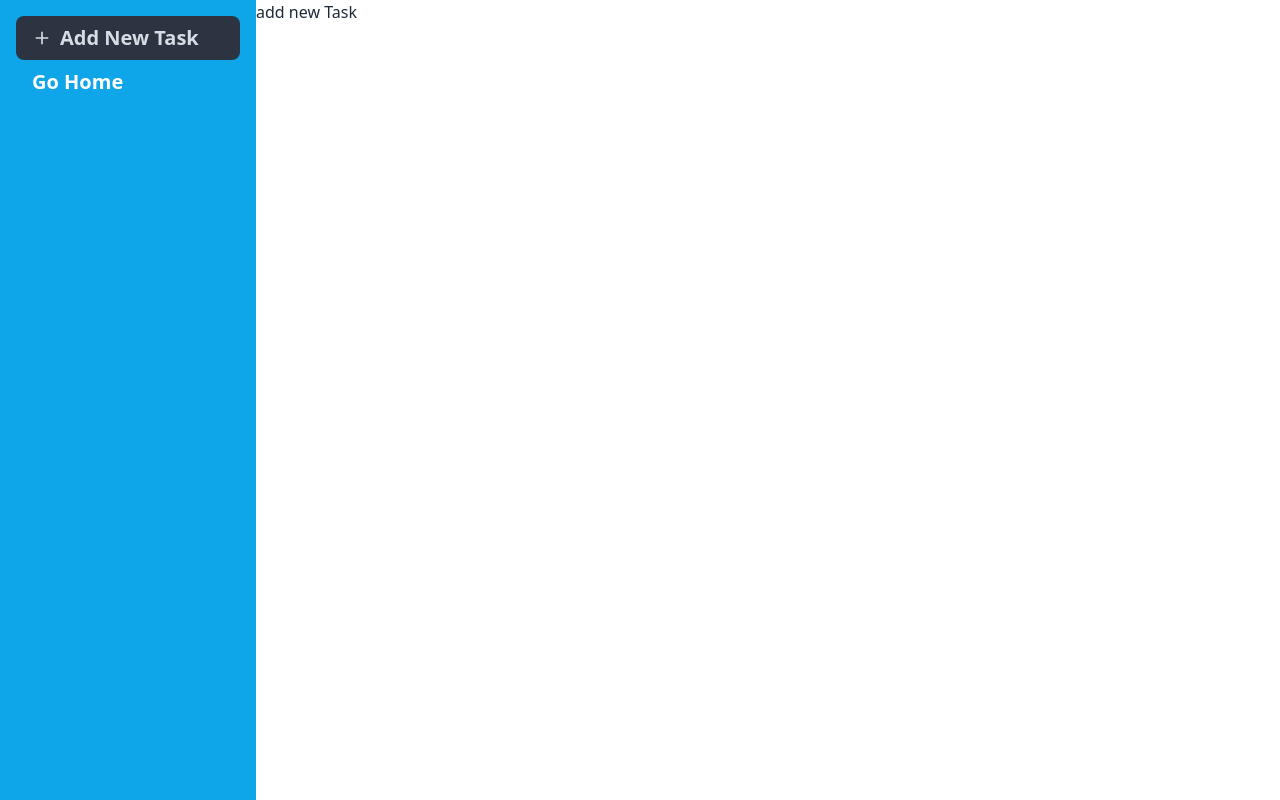
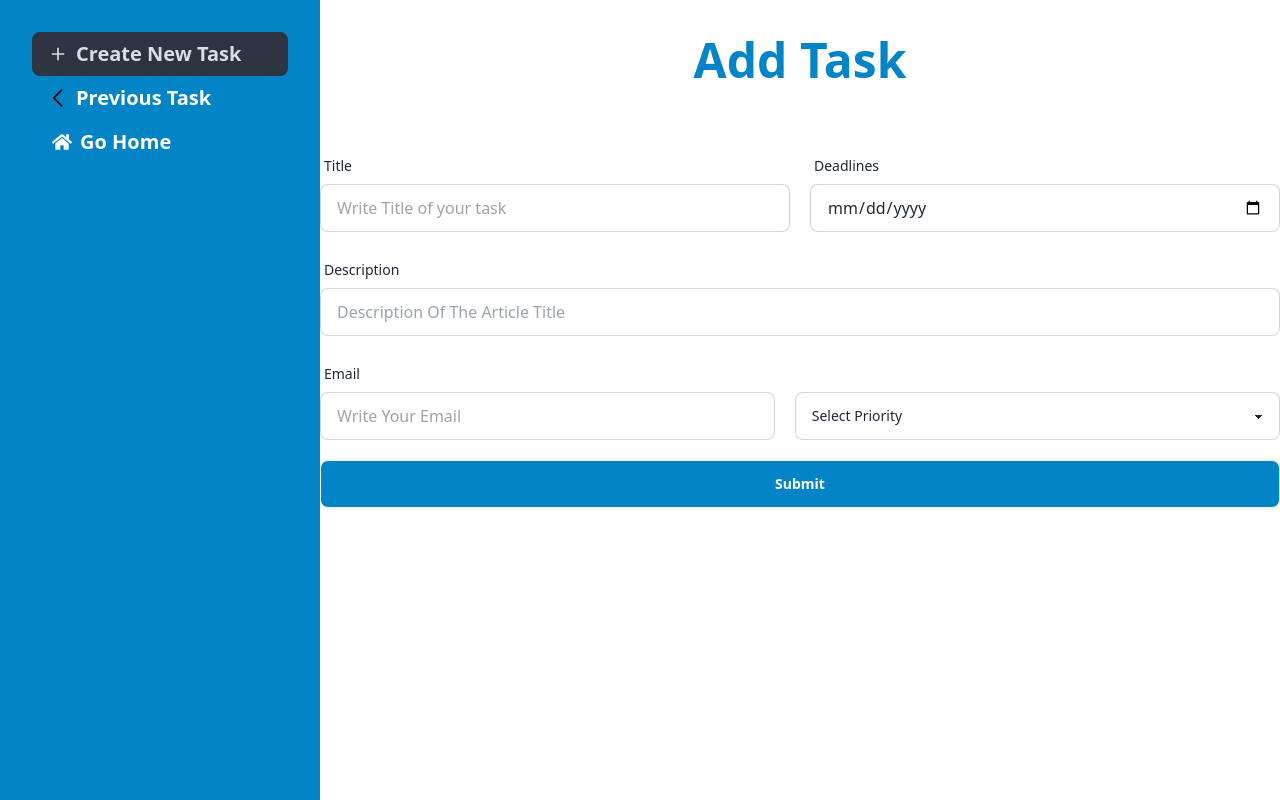
Before and after one commit to mdmasharafilhossain/Task-Management, a React (Vite) app: page /dashboard/newTask in a window 1280 px wide. Built offline with nearby package versions, Linux system fonts and the light colour scheme.

Commit message:
sweet alert added

```diff
--- a/package.json
+++ b/package.json
@@ -10,14 +10,17 @@
     "preview": "vite preview"
   },
   "dependencies": {
+    "@tanstack/react-query": "^5.14.2",
     "axios": "^1.6.2",
     "localforage": "^1.10.0",
     "match-sorter": "^6.3.1",
     "react": "^18.2.0",
     "react-dom": "^18.2.0",
+    "react-hook-form": "^7.49.2",
     "react-icons": "^4.12.0",
     "react-router-dom": "^6.21.0",
-    "sort-by": "^1.2.0"
+    "sort-by": "^1.2.0",
+    "sweetalert2": "^11.10.1"
   },
   "devDependencies": {
     "@types/react": "^18.2.43",
--- a/src/Components/Dashboard/AddNewTask/AddNewTask.jsx
+++ b/src/Components/Dashboard/AddNewTask/AddNewTask.jsx
@@ -1,9 +1,121 @@
+import { useForm } from "react-hook-form"
+import UseAxios from "../../UseAxios/UseAxios";
+import Swal from "sweetalert2";
+
+const AddNewTask = () => {
+    const { register, handleSubmit } = useForm();
+
+    const Axios = UseAxios();
+    const onSubmit = (data) => {
+
+    console.log(data);
+
+    const TaskInfo = {
+        title:data.title,
+        deadline:data.deadline,
+        description:data.description,
+        email:data.email,
+        priority:data.priority
+
+    }
+
+    console.log(TaskInfo);
+
+    Axios.post('/tasks',TaskInfo)
+    .then(res=>{
+        console.log(res.data);
+        if(res.data.insertedId){
+            Swal.fire({
+                title: "Done",
+                text: "Create New Task Successfully",
+                icon: "success"
+              });
+        }
+        if(res.data.insertedId === null){
+            Swal.fire({
+                title: "Already Exists",
+                text: "Task Already Exists",
+                icon: "error"
+              });
+        }
+    })
 
 
-const AddNewTask = () => {
+    }
     return (
-        <div>
-            <h2>add new Task</h2>
+        <div className="mt-5">
+            <div className="mx-auto text-center  ">
+                <h1 className="text-5xl text-sky-600  text-center font-bold  mb-12 py-4">Add Task</h1>
+
+                <div>
+                <form className="container mx-auto space-y-5" onSubmit={handleSubmit(onSubmit)}>
+
+                    <div className="flex gap-5">
+                    <label className="form-control w-full ">
+                        <div className="label">
+                            <span className="label-text">Title</span>
+
+                        </div>
+                        <input
+                        {...register("title")}
+                         type="text"
+                         placeholder="Write Title of your task"  required
+                         className="input input-bordered w-full" />
+
+                    </label>
+                    <label className="form-control w-full ">
+                        <div className="label">
+                            <span className="label-text">Deadlines</span>
+
+                        </div>
+                        <input
+                        {...register("deadline")}
+                         type="date"
+                         placeholder="Name Of The Article Title"  required
+                         className="input input-bordered w-full" />
+
+                    </label>
+                    </div>
+                    <label className="form-control w-full">
+                        <div className="label">
+                            <span className="label-text">Description</span>
+
+                        </div>
+                        <input
+                        {...register("description")}
+                         type="text"
+                         placeholder="Description Of The Article Title"  required
+                         className="input input-bordered w-full " />
+
+                    </label>
+                    <div className="flex gap-5">
+                    <label className="form-control w-full ">
+                        <div className="label">
+                            <span className="label-text">Email</span>
+
+                        </div>
+                        <input
+                        {...register("email")}
+                         type="email"
+                         placeholder="Write Your Email"  required
+                         className="input input-bordered w-full" />
+
+                    </label>
+                    <select {...register("priority")}
+                        className="select select-bordered w-full mt-9">
+                        <option disabled selected>Select Priority</option>
+                        <option value="High">High</option>
+                        <option value="Moderate">Moderate</option>
+                        <option value="Low">Low</option>
+
+
+                    </select>
+                    </div>
+
+                    <input className="btn w-full bg-sky-600 text-white" type="submit" />
+                </form>
+            </div>
+            </div>
         </div>
     );
 };
--- a/src/Components/Dashboard/Dashboard.jsx
+++ b/src/Components/Dashboard/Dashboard.jsx
@@ -1,20 +1,42 @@
 import { NavLink,Outlet } from "react-router-dom";
 import { IoMdAdd } from "react-icons/io";
-
+import { FaHome } from "react-icons/fa";
+import { GrPrevious } from "react-icons/gr";
+import { FiAlignJustify } from "react-icons/fi";
 const Dashboard = () => {
     return (
         <div>
             <div className="flex">
                {/* main part  */}
-               <div className="w-64 min-h-screen bg-sky-500">
-               <ul className="menu p-4 py-auto">
-                <li className="font-bold text-xl text-white"><NavLink to="/dashboard/newTask"><IoMdAdd  className="text-xl font-bold"/>Add New Task</NavLink></li>
-                <li className="font-bold text-xl text-white"><NavLink to="/">Go Home</NavLink></li>
+               {/* className="w-64 min-h-screen bg-sky-500" */}
+               <div >
+
+           <div className="drawer lg:drawer-open ">
+  <input id="my-drawer-2" type="checkbox" className="drawer-toggle" />
+  <div className="drawer-content flex flex-col items-center justify-center">
+    {/* Page content here */}
+    <label htmlFor="my-drawer-2" className="btn  bg-sky-500 drawer-button lg:hidden"><FiAlignJustify /></label>
+
+  </div>
+  <div className="drawer-side">
+    <label htmlFor="my-drawer-2" aria-label="close sidebar" className="drawer-overlay"></label>
+    <ul className="menu p-4 w-80 min-h-full bg-sky-600 text-base-content">
+      {/* Sidebar content here */}
+      <ul className="menu p-4 py-auto">
+                <li className="font-bold text-xl text-white"><NavLink to="/dashboard/newTask"><IoMdAdd  className="text-xl font-bold"/>Create New Task</NavLink></li>
+                <li className="font-bold text-xl text-white"><NavLink to="/"><GrPrevious />Previous Task</NavLink></li>
+                <li className="font-bold text-xl ml-1 text-white"><NavLink to="/"><FaHome />Go Home</NavLink></li>
+
 
            </ul>
+    </ul>
+
+  </div>
+</div>
+
                </div>
                {/* outlet div */}
-               <div>
+               <div className="flex-1">
                 <Outlet></Outlet>
                </div>
             </div>
--- a/src/Components/UseAxios/UseAxios.jsx
+++ b/src/Components/UseAxios/UseAxios.jsx
@@ -2,7 +2,7 @@ import axios from "axios";
 
 
 const Useaxios = axios.create({
-    baseURL:
+    baseURL:'http://localhost:5000'
 })
 
 const UseAxios = () => {
--- a/src/main.jsx
+++ b/src/main.jsx
@@ -11,6 +11,13 @@ import Home from './Components/Home/Home/Home';
 import Register from './Components/Navbar/Register/Register';
 import Dashboard from './Components/Dashboard/Dashboard';
 import AddNewTask from './Components/Dashboard/AddNewTask/AddNewTask';
+import {
+  QueryClient,
+  QueryClientProvider,
+
+} from '@tanstack/react-query'
+
+const queryClient = new QueryClient()
 
 const router = createBrowserRouter([
   {
@@ -46,6 +53,9 @@ const router = createBrowserRouter([
 
 ReactDOM.createRoot(document.getElementById('root')).render(
   <React.StrictMode>
+
+   <QueryClientProvider client={queryClient}>
    <RouterProvider router={router} />
+    </QueryClientProvider>
   </React.StrictMode>,
 )
```
Also changed, not shown: 1 other file (tests, documents, lock files or other folders).
